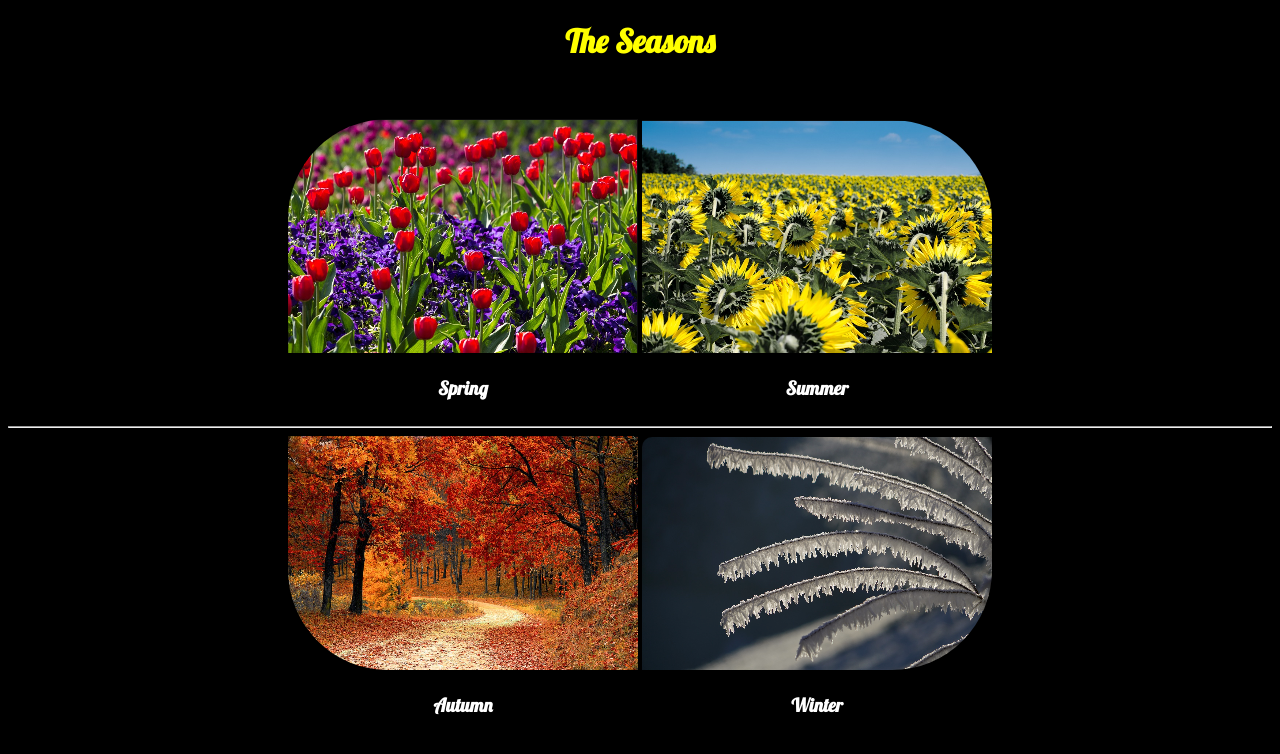
After one commit to CrimsonOctopus/mtomberlin, a PHP site: page /Challenges/Challenge1/index.html in a window 1280 px wide. The commit adds this page. Shown: the top 754 px of the page. Run offline with PHP 8.4, Linux system fonts and the light colour scheme.

Commit message:
Finished working on Lab1

```diff
--- /dev/null
+++ b/Challenges/Challenge1/css/styles.css
@@ -0,0 +1,47 @@
+h1 {
+    font-family:'Lobster',recursive;
+    color:yellow;
+}
+body {
+    text-align: center;
+    background:black;
+}
+
+#topLeft {
+    border-radius:100px 0px 0px 0px;
+}
+#topRight {
+    border-radius:0px 100px 0px 0px;
+}
+#bottomLeft {
+    border-radius:0px 0px 0px 100px;
+}
+#bottomRight {
+    border-radius:10px 0px 100px 0px;
+}
+
+#topLeft:hover {
+    height:102%;
+    width:102%;
+}
+#topRight:hover {
+    height:102%;
+    width:102%;
+}
+#bottomLeft:hover {
+    height:102%;
+    width:102%;
+}
+#bottomRight:hover {
+    height:102%;
+    width:102%;
+}
+
+div {
+    display: inline-block;
+}
+
+.season {
+    font-family:'Lobster',recursive;
+    color:white;
+}
--- /dev/null
+++ b/Challenges/Challenge1/index.html
@@ -0,0 +1,61 @@
+<!DOCTYPE html>
+<html>
+<!--
+
+First Website
+and comment
+in html
+(comments can span multiple lines)
+
+-->
+
+<!-- This is the head -->
+<!-- All styles and javascript go inside the head -->
+    <head>
+        <meta charset="utf-8"/>
+        <title>Mathew Tomberlin: A Portfolio Story</title>
+        <!--INTERNAL STYLE EXAMPLE
+        <style>
+            body {
+                background-color:#000066 !important;
+            }
+        </style>-->
+        <link href="css/styles.css" rel="stylesheet" type="text/css"/>
+        <link href="https://fonts.googleapis.com/css?family=Lobster" rel="stylesheet">
+    </head>
+<!-- closing head -->
+
+    <!-- This is the body -->
+    <!-- This is where we place the content of our website -->
+    <body> <!--INLINE STYLE EXAMPLE style="background-color:black; color:white;"-->
+        <header>
+            <h1>The Seasons</h1>
+        </header>
+
+        <br/><br/>
+
+        <div>
+            <a href="http://www.mayoclinic.org/diseases-conditions/allergies/home/ovc-20270181"><img src="img/spring.png" id="topLeft"/></a>
+            <h3 class="season">Spring</h3>
+        </div>
+        <div>
+            <a href="http://www.mayoclinic.org/diseases-conditions/dehydration/symptoms-causes/dxc-20261072"><img src="img/summer.png" id="topRight"/></a>
+            <h3 class="season">Summer</h3>
+        </div>
+
+        <hr>
+
+        <div>
+            <a href="http://www.mayoclinic.org/diseases-conditions/depression/home/ovc-20321449"><img src="img/fall.png" id="bottomLeft"/></a>
+            <h3 class="season">Autumn</h3>
+        </div>
+        <div>
+            <a href="http://www.mayoclinic.org/diseases-conditions/frostbite/basics/symptoms/con-20034608"><img src="img/winter.jpg" id="bottomRight"/></a>
+            <h3 class="season">Winter</h3>
+        </div>
+        <!-- closing footer -->
+
+    </body>
+    <!-- closing body -->
+
+</html>
--- a/labs/lab1/portfolio/contact.html
+++ b/labs/lab1/portfolio/contact.html
@@ -34,9 +34,9 @@ in html
 
         <nav>
             <hr width="50%"/>
-            <a href="index.php">Home</a>
-            <a href="about.php">About</a>
-            <a href="contact.php" style="color:red;">Contact</a>
+            <a href="index.html">Home</a>
+            <a href="about.html">About</a>
+            <a href="contact.html" id="selected">Contact</a>
         </nav>
 
         <br/><br/>
```
Also changed, not shown: labs/lab1/portfolio/about.html (+4 -4 lines), labs/lab1/portfolio/css/styles.css (+20 -1 lines), labs/lab1/portfolio/index.html (+5 -5 lines), Challenges/Challenge1/img/fall.png (added), Challenges/Challenge1/img/spring.png (added), Challenges/Challenge1/img/summer.png (added), Challenges/Challenge1/img/winter.jpg (added), labs/lab1/portfolio/img/Me.jpg (added).
